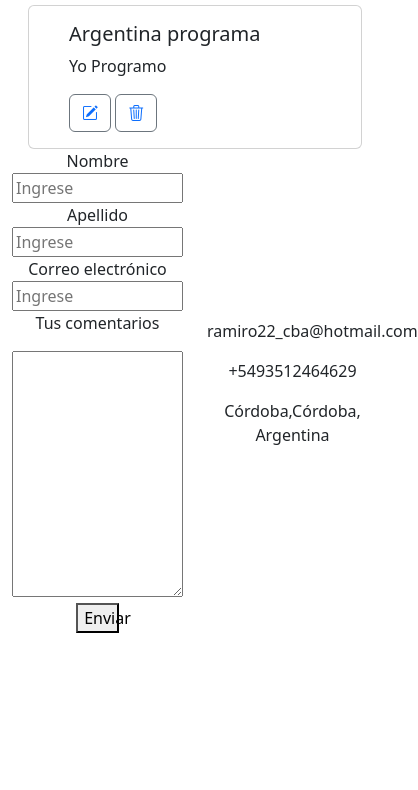
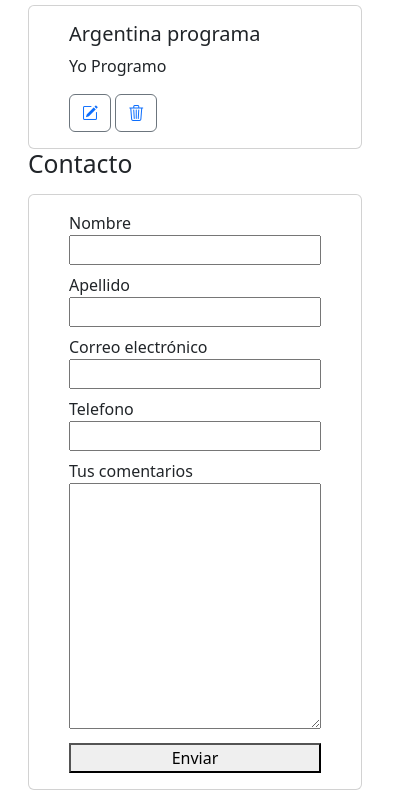
Before and after one commit to R-charry/Portafolio-FrontEnd-ARG-Prog, a plain HTML site: page index.html in a window 390 px wide. Shown: the part 2571-3361 px from the top of the page, 418 px wide, since content can reach past the window. Before the commit the page ends 3204 px from the top, so only its background shows below. Drawn offline with nearby package versions, Linux system fonts and the light colour scheme.

Commit message:
seccion contactos
formulario, error en imagenes en secciones anteriores en responsive de celular en responsive pc anda bien

```diff
--- a/index.html
+++ b/index.html
@@ -454,55 +454,46 @@
 
 
 
+    <section class="px-3" id="Experiencia">
+
+        <div class="container">
+            <div class="row g-2">
+                <div class="col-12">
+                    <h2>Contacto</h2>
+                </div>
+                <div class="col-12">
+                    <div class="card">
+                        <div class="card-body">
+                            <div class="column">
+                                    <div class="col px-4">
+                                    <form action="">
+                                        <label for="name" id="name-label">Nombre</label>
+                                        <input class="w-100 mb-2" type="text" id="name">
+                                        <label for="surname" id="surname-label">Apellido</label>
+                                        <input class="w-100 mb-2" type="text" id="surname">
+                                        <label for="email" id="email-label">Correo
+                                            electrónico</label>
+                                        <input class="w-100 mb-2" type="email" id="email">
+
+                                        <label for="tel" id="tel">Telefono</label>
+                                        <input class="w-100 mb-2" type="tel" id="email">
 
 
+                                        <label type="textarea" id="textarea">Tus comentarios</label>
+                                        <textarea class="w-100 mb-2" name="area de
+                                                                            texto" id="texto" cols="50" rows="10">
+                                                                        </textarea>
+                                        <button class="w-100" type="submit" value="submit" id="submit">Enviar</button>
+                                    </form>
+                                </div>
+
+                            </div>
+                        </div>
+                    </div>
+                </div>
+    </section>
 
 
-
-
-
-
-
-
-
-
-
-            <div class="container text-center">
-                <div class="row
-                                                    align-items-center">
-                    <div class="col-6">
-                        <form action="">
-                            <label for="name" id="name-label">Nombre</label>
-                            <input class="w-100" type="text" id="name" requiered placeholder="Ingrese
-                                                                su nombre"><br>
-                            <label for="surname" id="surname-label">Apellido</label>
-                            <input class="w-100" type="text" id="surname" requiered placeholder="Ingrese
-                                                                su apellido"><br>
-                            <label for="email" id="email-label">Correo
-                                electrónico</label>
-                            <input class="w-100" type="email" id="email" requiered placeholder="Ingrese
-                                                                su email"><br>
-                            <p>Tus comentarios</p>
-                            <textarea class="w-100" name="area de
-                                                                texto" id="texto" cols="50" rows="10">
-                                                            </textarea><br>
-                            <button class="w-25" type="submit" value="submit" id="submit">Enviar</button>
-                        </form>
-                    </div>
-                    <div class="col-6">
-
-                        <p>ramiro22_cba@hotmail.com</p>
-                        <p>+5493512464629</p>
-                        <p>Córdoba,Córdoba,
-                            Argentina</p>
-                    </div>
-                </div>
-
-
-
-
-
-    </section>
 
     <script src="https://cdn.jsdelivr.net/npm/bootstrap@5.3.0-alpha1/dist/js/bootstrap.bundle.min.js"
         integrity="sha384-w76AqPfDkMBDXo30jS1Sgez6pr3x5MlQ1ZAGC+nuZB+EYdgRZgiwxhTBTkF7CXvN"
```
